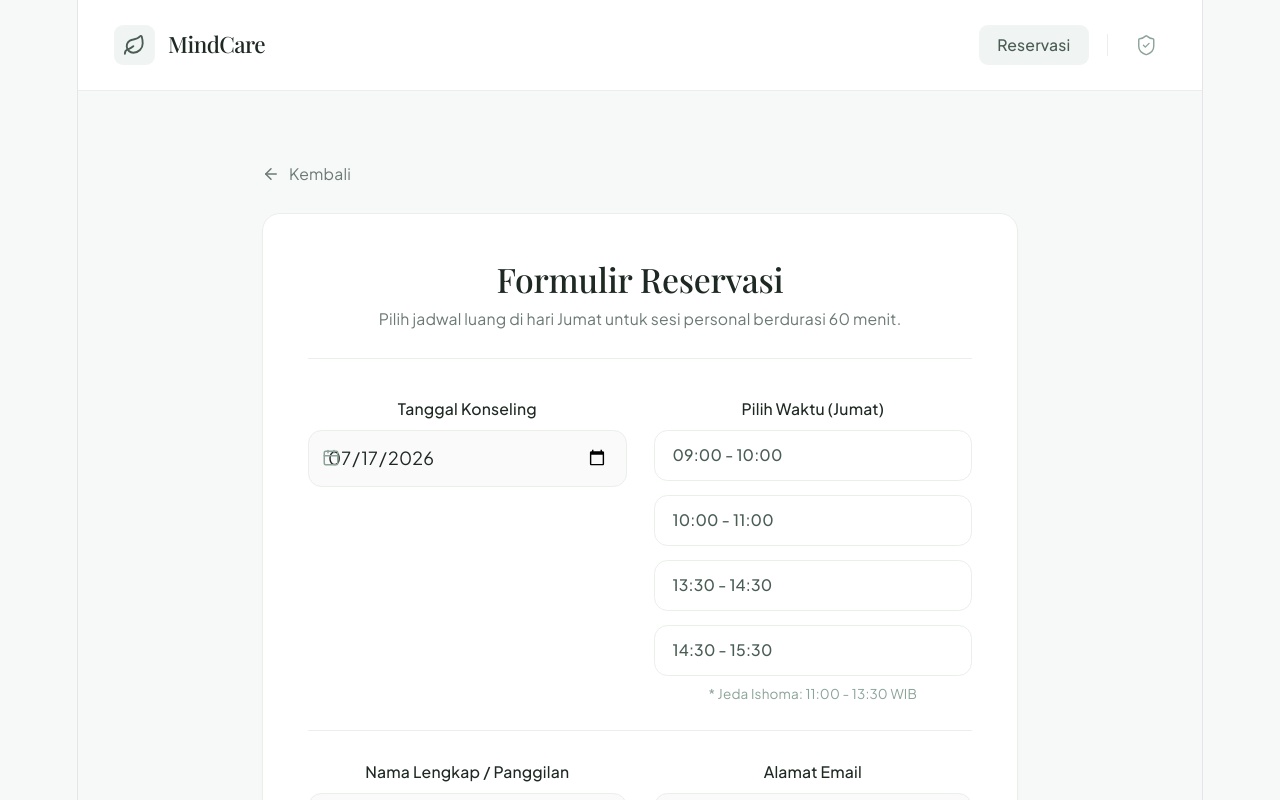
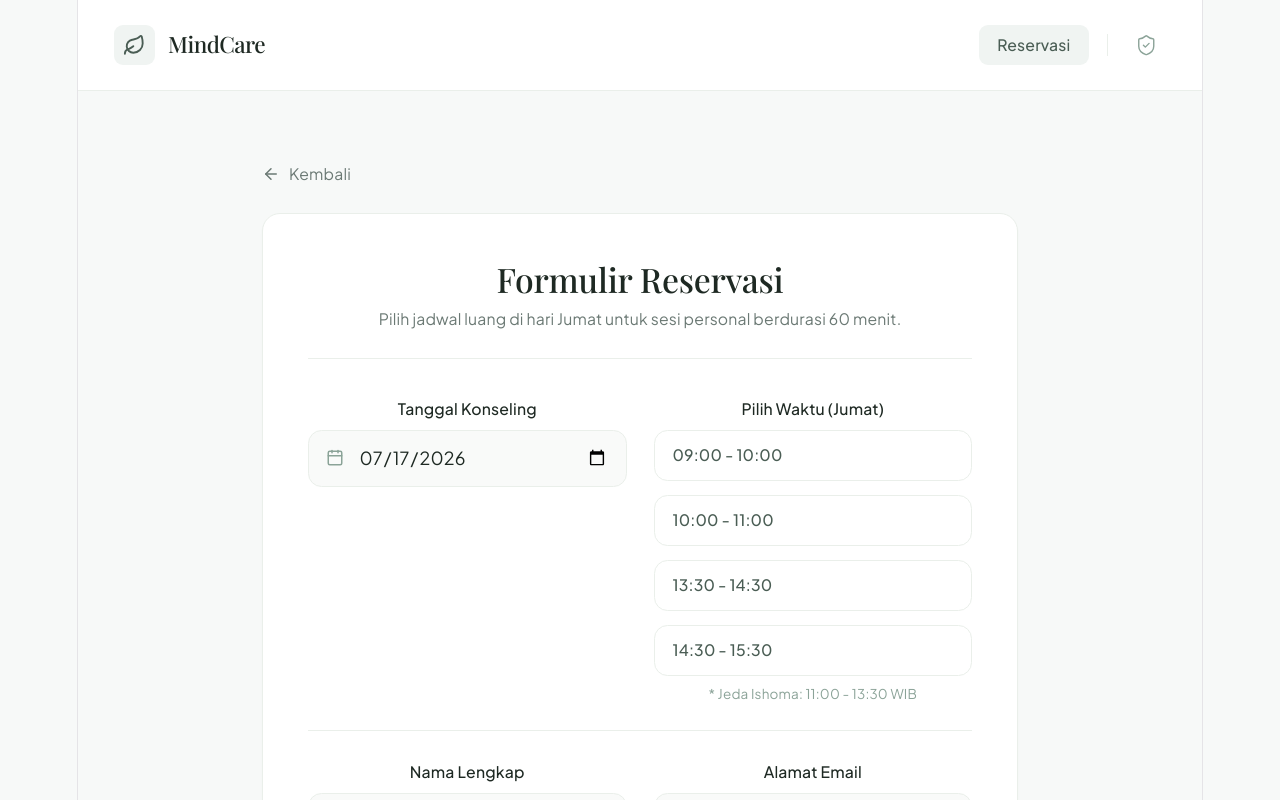
Before and after one commit to khafhrnsaa/M-HITS, a React (Vite) app: page / in a window 1280 px wide. Both pictures are taken after a click on the button "Reservasi". Shown: the top 800 px of the page. Built offline with nearby package versions, Linux system fonts and the light colour scheme; a web font is replaced by a local one.

Commit message:
Update App.jsx

```diff
--- a/src/App.jsx
+++ b/src/App.jsx
@@ -246,13 +246,14 @@ const BookingView = ({ setView, appointments, setAppointments }) => {
               <div className="space-y-2">
                 <label className="text-sm font-medium text-[#1E2923]">Tanggal Konseling</label>
                 <div className="relative">
-                  <div className="absolute inset-y-0 left-0 pl-3 flex items-center pointer-events-none">
+                  <div className="absolute inset-y-0 left-0 pl-4 flex items-center pointer-events-none">
                     <Calendar className="h-4 w-4 text-[#8BA398]" />
                   </div>
                   <input
                     type="date" value={selectedDate} onChange={handleDateChange}
                     min={getLocalYYYYMMDD(new Date())}
-                    className="input-standard pl-10" required
+                    className="input-standard" required
+                    style={{ paddingLeft: '2.75rem' }}
                   />
                 </div>
               </div>
@@ -287,14 +288,15 @@ const BookingView = ({ setView, appointments, setAppointments }) => {
             <div className="border-t border-[#EAEFEA] pt-6 space-y-6">
               <div className="grid md:grid-cols-2 gap-6">
                 <div className="space-y-2">
-                  <label className="text-sm font-medium text-[#1E2923]">Nama Lengkap / Panggilan</label>
+                  <label className="text-sm font-medium text-[#1E2923]">Nama Lengkap</label>
                   <div className="relative">
-                    <div className="absolute inset-y-0 left-0 pl-3 flex items-center pointer-events-none">
+                    <div className="absolute inset-y-0 left-0 pl-4 flex items-center pointer-events-none">
                       <User className="h-4 w-4 text-[#8BA398]" />
                     </div>
                     <input
                       type="text" value={formData.name} onChange={(e) => setFormData({...formData, name: e.target.value})}
-                      className="input-standard pl-10" placeholder="John Doe" required
+                      className="input-standard" placeholder="Muhammad Sumbul" required
+                      style={{ paddingLeft: '2.75rem' }}
                     />
                   </div>
                 </div>
@@ -302,12 +304,13 @@ const BookingView = ({ setView, appointments, setAppointments }) => {
                 <div className="space-y-2">
                   <label className="text-sm font-medium text-[#1E2923]">Alamat Email</label>
                   <div className="relative">
-                    <div className="absolute inset-y-0 left-0 pl-3 flex items-center pointer-events-none">
+                    <div className="absolute inset-y-0 left-0 pl-4 flex items-center pointer-events-none">
                       <Mail className="h-4 w-4 text-[#8BA398]" />
                     </div>
                     <input
                       type="email" value={formData.email} onChange={(e) => setFormData({...formData, email: e.target.value})}
-                      className="input-standard pl-10" placeholder="nama@email.com" required
+                      className="input-standard" placeholder="nama@email.com" required
+                      style={{ paddingLeft: '2.75rem' }}
                     />
                   </div>
                 </div>
@@ -403,7 +406,7 @@ const AdminDashboard = ({ appointments, setView }) => {
 
         <div className="flex flex-col md:flex-row justify-between items-start md:items-center clean-card p-6">
           <div>
-            <h1 className="font-serif text-2xl text-[#1E2923] mb-1">Dasbor Laporan</h1>
+            <h1 className="font-serif text-2xl text-[#1E2923] mb-1">Dashboard Laporan</h1>
             <p className="text-[#6B7974] text-sm">Statistik dan manajemen sesi konseling bulanan.</p>
           </div>
           <button
```
